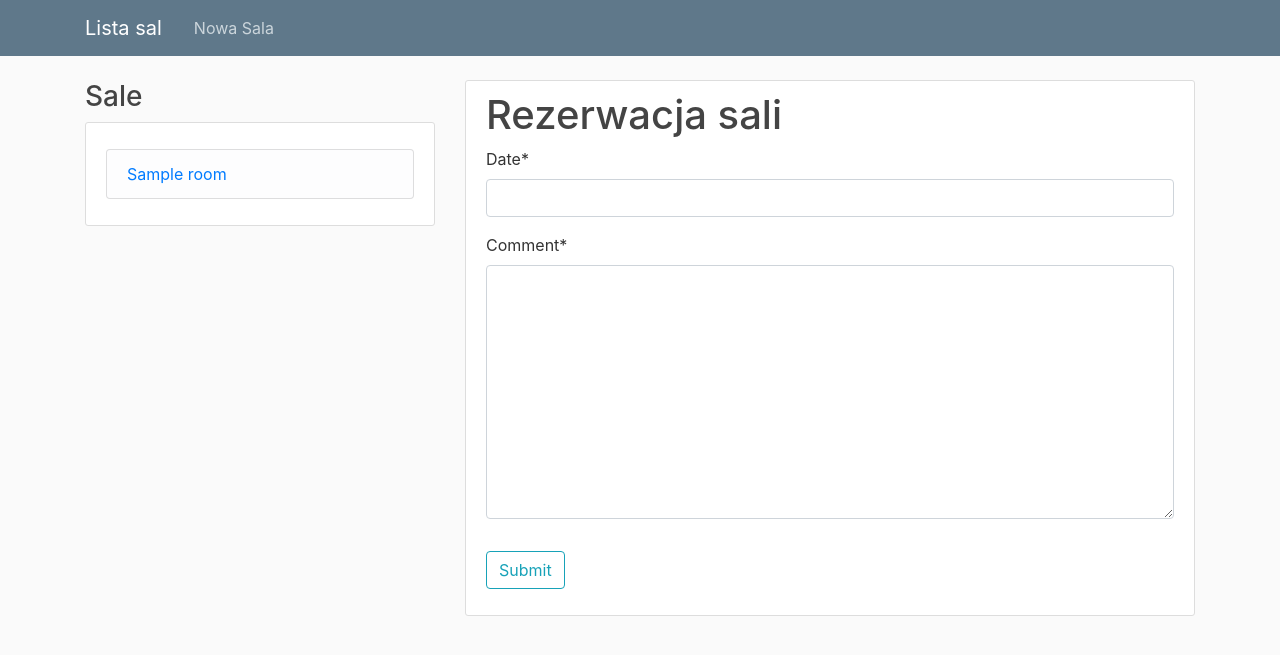
After one commit to Sunip88/Warsztaty_3_conf_room, a Django app: page /reservation/1/ in a window 1280 px wide. The commit adds this page. Shown: the top 655 px of the page. Run offline with Django 3.2, Linux system fonts and the light colour scheme; tables that the repository leaves empty hold one stand-in row (values such as "Sample post"); some libraries are stand-ins or nearby versions.

Commit message:
Separate reservations

```diff
--- a/conf_room/forms.py
+++ b/conf_room/forms.py
@@ -1,5 +1,6 @@
 from django import forms
 from .models import Room, Reservation
+from django.contrib.admin.widgets import AdminDateWidget
 
 
 class AddRoomForm(forms.ModelForm):
--- a/conf_room/models.py
+++ b/conf_room/models.py
@@ -1,5 +1,4 @@
 from django.db import models
-
 
 class Room(models.Model):
     name = models.CharField(max_length=64)
--- a/conf_room/templates/conf_room/base.html
+++ b/conf_room/templates/conf_room/base.html
@@ -26,6 +26,7 @@
           <div class="collapse navbar-collapse" id="navbarToggle">
             <div class="navbar-nav mr-auto">
               <a class="nav-item nav-link" href="{% url 'room-add' %}">Nowa Sala</a>
+
             </div>
           </div>
         </div>
--- /dev/null
+++ b/conf_room/templates/conf_room/room_reservation.html
@@ -0,0 +1,23 @@
+{% extends "conf_room/room_nav.html" %}
+{% load static %}
+{% load extras %}
+{% load crispy_forms_tags %}
+{% load i18n %}
+{% block content %}
+        <div class="content-section">
+        <div class="media">
+            <div class="media-body">
+                <h2 class="account-heading">Rezerwacja sali</h2>
+                <form method="post">
+                    {% csrf_token %}
+                    <fieldset class="form-group">
+                        {{ form|crispy }}
+                    </fieldset>
+                    <div class="form-group">
+                        <button class="btn btn-outline-info" type="submit">Submit</button>
+                    </div>
+                </form>
+            </div>
+        </div>
+    </div>
+{% endblock content %}
--- a/conf_room/urls.py
+++ b/conf_room/urls.py
@@ -7,4 +7,5 @@ urlpatterns = [
     path('room/modify/<int:id_room>/', ModifyRoom.as_view(), name='room-modify'),
     path('room/delete/<int:id_room>/', delete_room, name='room-delete'),
     path('room/<int:id_room>/', RoomDetails.as_view(), name='room-details'),
+    path('reservation/<int:id_room>/', RoomReserv.as_view(), name='room-reserv'),
 ]
--- a/conf_room/views.py
+++ b/conf_room/views.py
@@ -54,11 +54,20 @@ class RoomShow(View):
 
 
 class RoomDetails(View):
-    form_class = AddReservForm
+
     def get(self, request, id_room):
         room = get_object_or_404(Room, id=id_room)
         rooms = Room.objects.all()
-        return render(request, 'conf_room/room_details.html', {'room_det': room, 'rooms': rooms, 'form': self.form_class})
+        return render(request, 'conf_room/room_details.html', {'room_det': room, 'rooms': rooms})
+
+
+class RoomReserv(View):
+    form_class = AddReservForm
+
+    def get(self, request, id_room):
+        room = get_object_or_404(Room, id=id_room)
+        rooms = Room.objects.all()
+        return render(request, 'conf_room/room_reservation.html', {'room_det': room, 'rooms': rooms, 'form': self.form_class})
 
     def post(self, request, id_room):
         form = self.form_class(request.POST)
@@ -77,6 +86,7 @@ class RoomDetails(View):
         return redirect('room-all')
 
 
+
 def delete_room(request, id_room):
     room = get_object_or_404(Room, id=id_room)
     name = room.name
```
Also changed, not shown: conf_room/templates/conf_room/room_details.html (+1 -9 lines).
